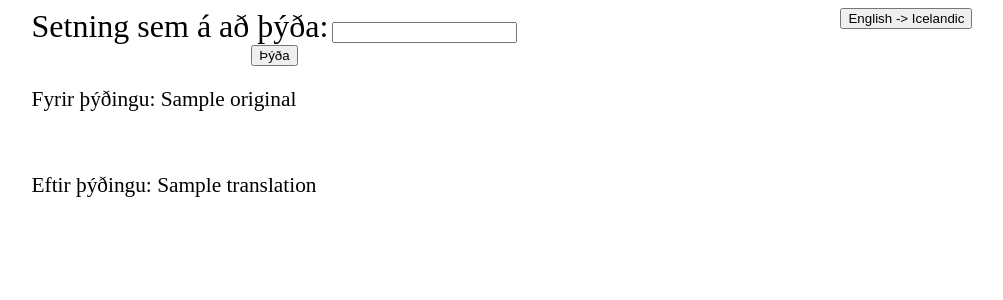
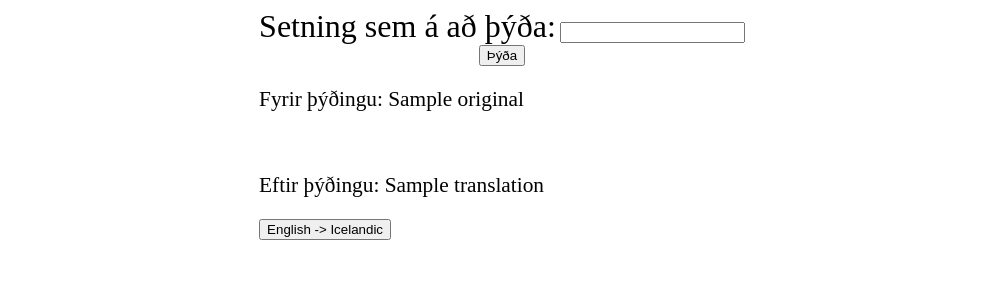
Before and after one commit to Floki-Thorleifs/M-lt-kniLokaverkefni, a Flask app: template templates/index.html in a window 1280 px wide. Shown: the top 300 px of the page, without its empty margins (138-1141 px from the left). Run offline with Flask 2, Linux system fonts and the light colour scheme; the template is opened without the code that fills it: most values are stand-ins (such as "Sample title", 1, 10 or a date in 2020); some libraries are stand-ins or nearby versions.

Commit message:
final 1.0

```diff
--- a/static/css/styles.css
+++ b/static/css/styles.css
@@ -10,7 +10,7 @@
   font-size: 24pt;
 }
 
-html {
+.every {
   display: flex;
   flex-direction: column;
 }
--- a/templates/enindex.html
+++ b/templates/enindex.html
@@ -3,6 +3,7 @@
     <title>Flask app</title>
     <link rel="stylesheet" href="{{ url_for('static', filename='css/styles.css') }}">
   </head>
+<div class="every">
 <body>
     <form action="/ensubmit" method="post">
         <div>
@@ -27,4 +28,5 @@
         <button>Íslenska -> Enska</button>
     </form>
   </footer>
+</div>
 </html>
--- a/templates/index.html
+++ b/templates/index.html
@@ -3,6 +3,8 @@
     <title>Flask app</title>
     <link rel="stylesheet" href="{{ url_for('static', filename='css/styles.css') }}">
   </head>
+  <div class="every">
+
       <body>
           <form action="/submit" method="post">
             <div>
@@ -26,4 +28,5 @@
         <button>English -> Icelandic</button>
     </form>
 </footer>
+</div>
 </html>
```
Lines whose indentation alone changed are shown as unchanged.
